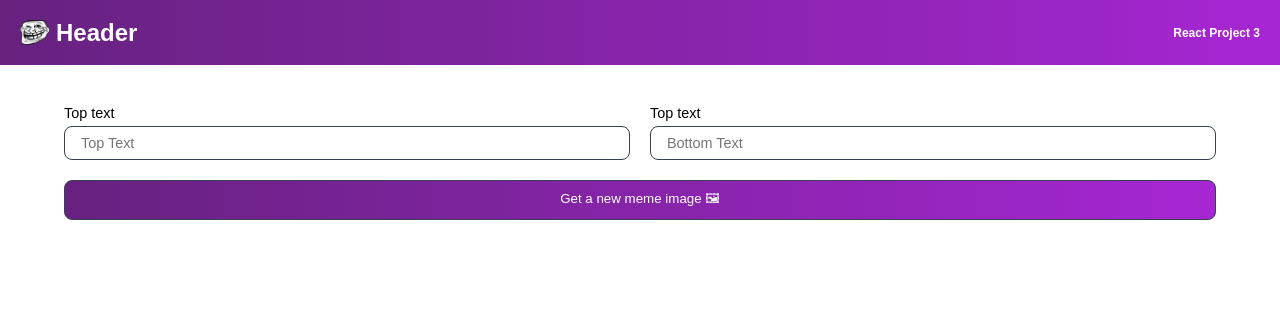
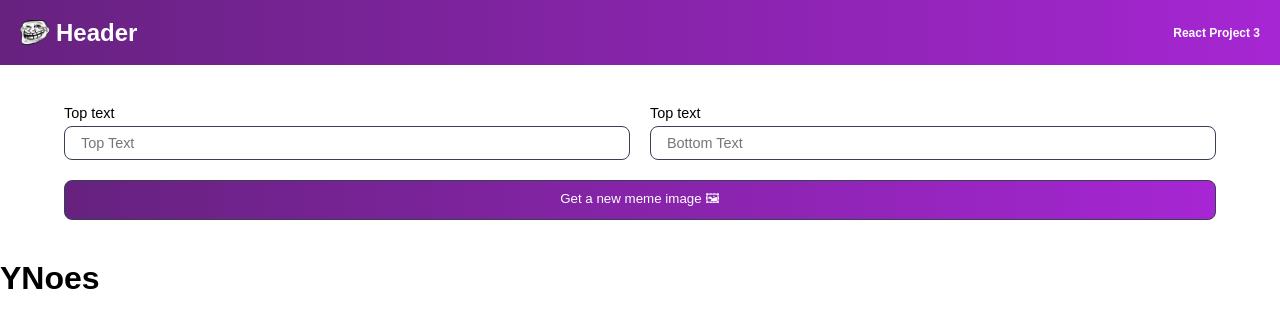
Before and after one commit to jasnmar/scrimba-rb-memeGenerator, a React (Vite) app: page / in a window 1280 px wide. Shown: the top 328 px of the page. Built offline with nearby package versions, Linux system fonts and the light colour scheme.

Commit message:
First Use State

```diff
--- a/src/App.jsx
+++ b/src/App.jsx
@@ -1,23 +1,21 @@
-//import { useState } from 'react'
-/**
- * Challenge:
- * - Create a Meme component.
- * - Inside the Meme component, render a styled form
- *   with our 2 inputs and the button.
- * - Don't worry about adding any functionality yet
- */
+import { useState } from 'react'
+    /**
+     * Challenge: Replace our hard-coded "Yes" on the page with
+     * some state initiated with React.useState()
+     */
 
 import './App.css'
 import Header from './components/Header/Header'
 import Meme from './components/Meme/Meme'
 
 function App() {
-  //const [count, setCount] = useState(0)
-
+  const result = useState("YNoes")
+  console.log('result: ', result)
   return (
     <>
       <Header />
       <Meme />
+      <h1>{result}</h1>
     </>
   )
 }
```
